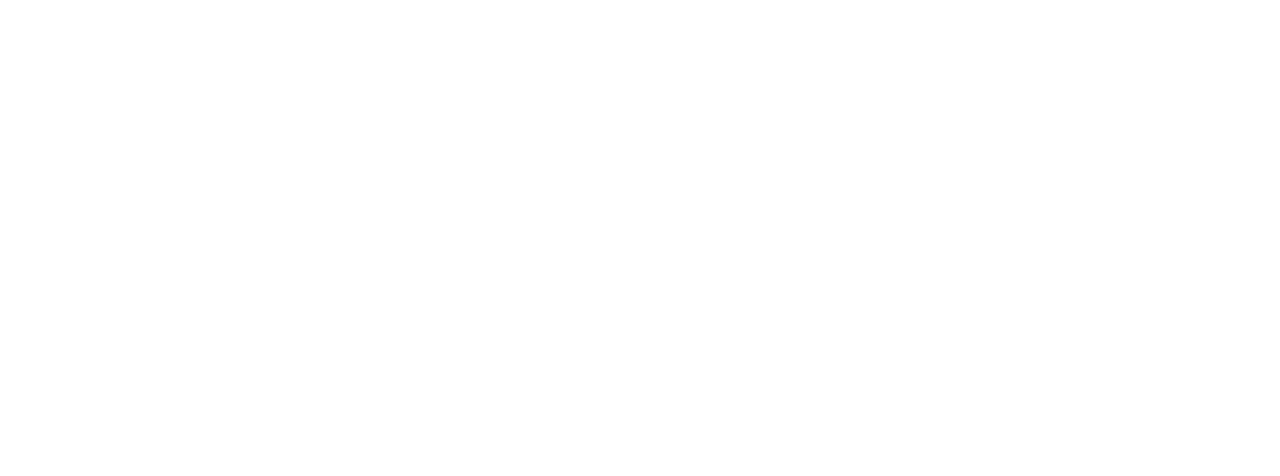
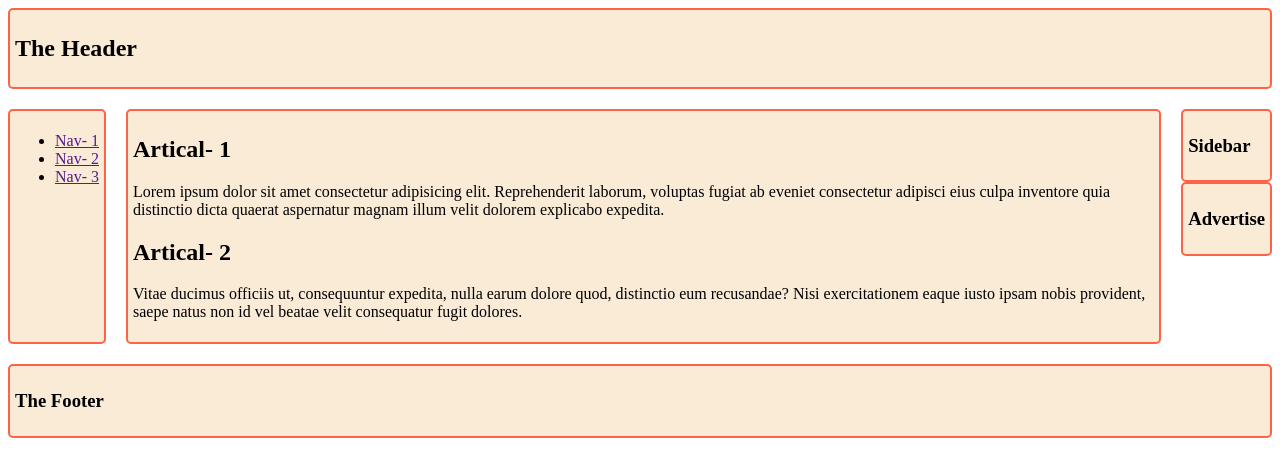
Before and after one commit to Masudur400/photo-college, a plain HTML site: page index.html in a window 1280 px wide. Drawn offline with Linux system fonts and the light colour scheme.

Commit message:
last update

```diff
--- a/index.html
+++ b/index.html
@@ -3,10 +3,46 @@
 <head>
     <meta charset="UTF-8">
     <meta name="viewport" content="width=device-width, initial-scale=1.0">
-    <title>Document</title>
+    <title>Grid area layout</title>
     <link rel="stylesheet" href="style.css">
 </head>
-<body>
+<body class="container">
+    <header class="header">
+        <h2>The Header</h2>
+    </header>
+
+    <nav class="nav">
+        <ul>
+             <li><a href="">Nav- 1</a></li>
+             <li><a href="">Nav- 2</a></li>
+             <li><a href="">Nav- 3</a></li>
+        </ul>
+    </nav>
+
+    <main class="main">
+        <artical>
+            <h2>Artical- 1</h2>
+            <p>Lorem ipsum dolor sit amet consectetur adipisicing elit. Reprehenderit laborum, voluptas fugiat ab eveniet consectetur adipisci eius culpa inventore quia distinctio dicta quaerat aspernatur magnam illum velit dolorem explicabo expedita.</p>
+        </artical>
+        <artical>
+            <h2>Artical- 2</h2>
+            <p>Vitae ducimus officiis ut, consequuntur expedita, nulla earum dolore quod, distinctio eum recusandae? Nisi exercitationem eaque iusto ipsam nobis provident, saepe natus non id vel beatae velit consequatur fugit dolores.</p>
+        </artical>
+    </main>
+
+    <aside>
+        <div class="sidebar">
+           <h3> Sidebar</h3>
+        </div>
+
+        <div class="advertise">
+            <h3>Advertise</h3>
+        </div>
+    </aside>
+
+    <footer class="footer">
+        <h3>The Footer</h3>
+    </footer>
 
 </body>
 </html>
--- a/style.css
+++ b/style.css
@@ -0,0 +1,65 @@
+
+
+ .header,.nav,.main,.sidebar,.advertise,.footer{
+    background-color:antiquewhite;
+    border:2px solid tomato;
+    border-radius:5px;
+    padding:5px;
+ }
+ .header{
+    grid-area:header;
+ }
+
+ .nav{
+    grid-area:nav;
+ }
+
+ .main{
+    grid-area:main;
+ }
+
+ .sidebar{
+    grid-area:sidebar;
+ }
+
+ .advertise{
+    grid-area:advertise;
+ }
+
+ .footer{
+    grid-area:footer;
+ }
+
+ .container{
+    display:grid;
+    gap:20px;
+    grid-template-areas:
+    "header header header header"
+    "nav     main   main   sidebar"
+    "nav     main   main    advertise"
+    "footer  footer  footer  footer";
+
+ }
+
+ @media screen and (max-width:576px) {
+    .container{
+        grid-template-areas:
+        "header"
+        "nav"
+        "main"
+        "sidebar"
+        "advertise"
+        "footer";
+    }
+
+ }
+
+ @media  screen and (min-width:576px) and (max-width:992px) {
+    .container{
+        grid-template-areas:
+        "header header header"
+        "nav  nav nav"
+        "sidebar main main"
+        "advertise footer footer";
+    }
+ }
```
